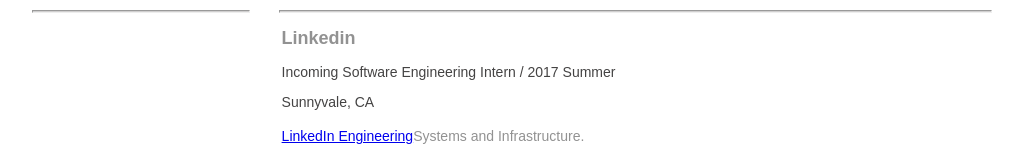
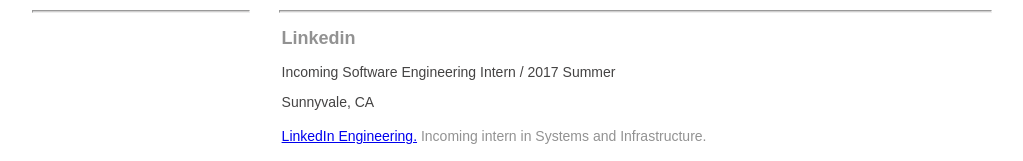
Before and after one commit to narendly/narendly.github.io, a plain HTML site: page index.html in a window 1280 px wide. Shown: the part 1760-1921 px from the top of the page, without its empty margins (128-1151 px from the left). Drawn offline with Linux system fonts and the light colour scheme.

Commit message:
Fix typo

```diff
--- a/index.html
+++ b/index.html
@@ -104,7 +104,7 @@
       <h2 class="sectionContentTitle">Linkedin</h2>
       <h3 class="sectionContentSubTitle">Incoming Software Engineering Intern / 2017 Summer</h3>
       <h3 class="sectionContentSubTitle">Sunnyvale, CA</h3>
-      <p class="sectionContent"> <a href="https://engineering.linkedin.com/">LinkedIn Engineering</a>Systems and Infrastructure.</p>
+      <p class="sectionContent"> <a href="https://engineering.linkedin.com/">LinkedIn Engineering.</a> Incoming intern in Systems and Infrastructure.</p>
     </article>
     <!-- First Title & company details  -->
     <article class="section2Content">
```
